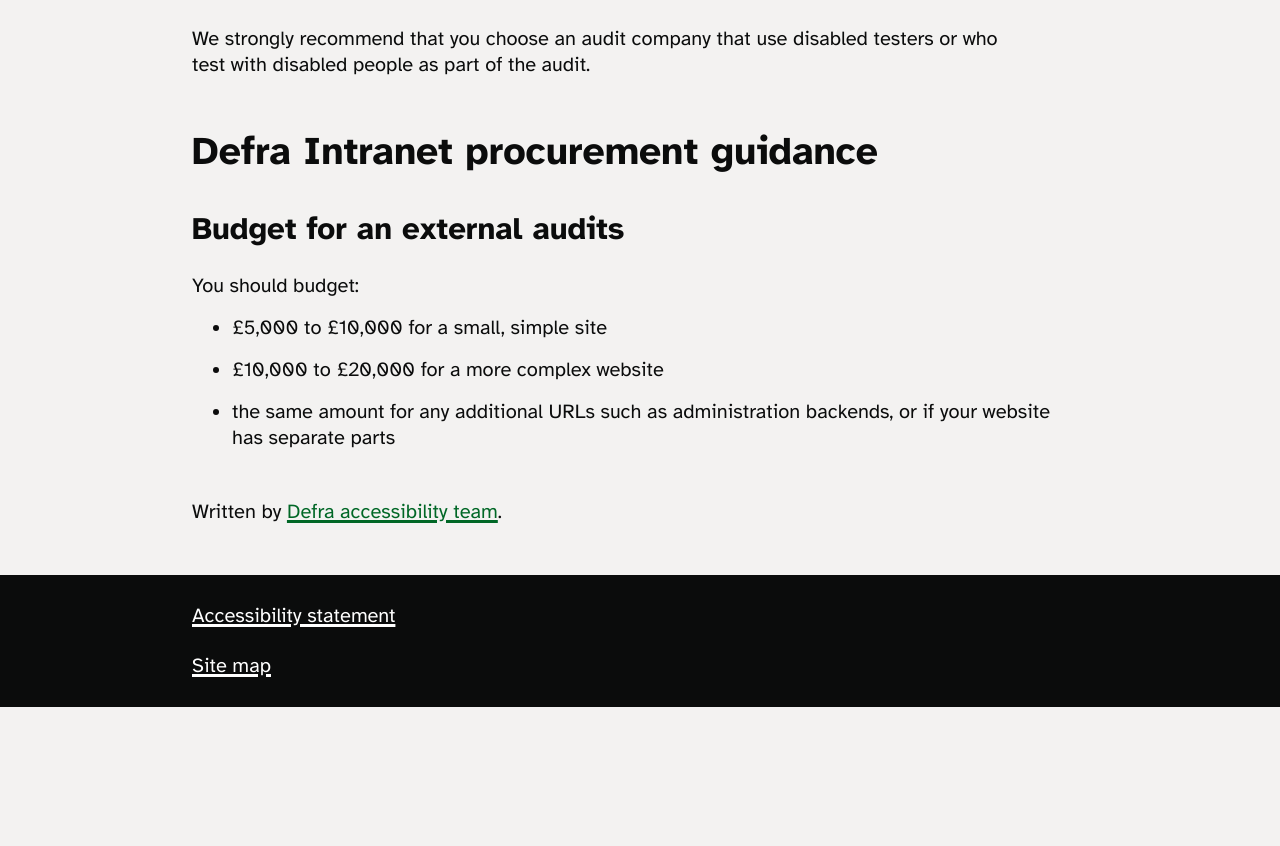
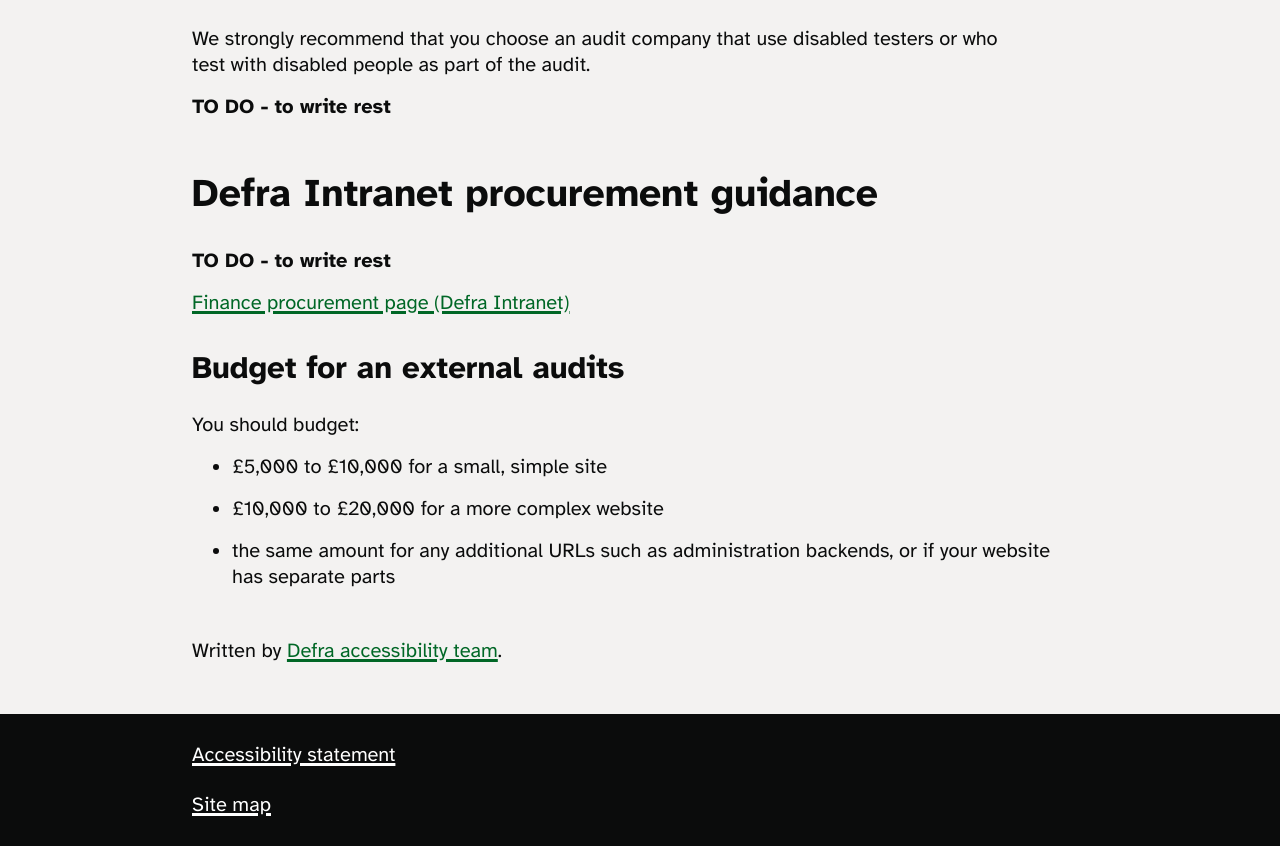
Before and after one commit to defra-design/accessibility, an Eleventy site: page src/resources/content/how-to-get-accessibility-audit-defra.md in a window 1280 px wide. Shown: the part 1662-2508 px from the top of the page. Before the commit the page ends 2369 px from the top, so only its background shows below. Built offline with nearby package versions, Linux system fonts and the light colour scheme; Eleventy itself is replaced by a stand-in of ours; files that its build step writes are made by us from their sources; a web font is replaced by a local one.

Commit message:
Add links to draft audit page

```diff
--- a/src/resources/content/how-to-get-accessibility-audit-defra.md
+++ b/src/resources/content/how-to-get-accessibility-audit-defra.md
@@ -45,8 +45,14 @@
 
 We strongly recommend that you choose an audit company that use disabled testers or who test with disabled people as part of the audit.
 
+**TO DO - to write rest**
+
 
 ## Defra Intranet procurement guidance
+
+**TO DO - to write rest**
+
+[Finance procurement page (Defra Intranet)](https://intranet.defra.gov.uk/how-to/finance-procurement/)
 
 
 ### Budget for an external audits
```
